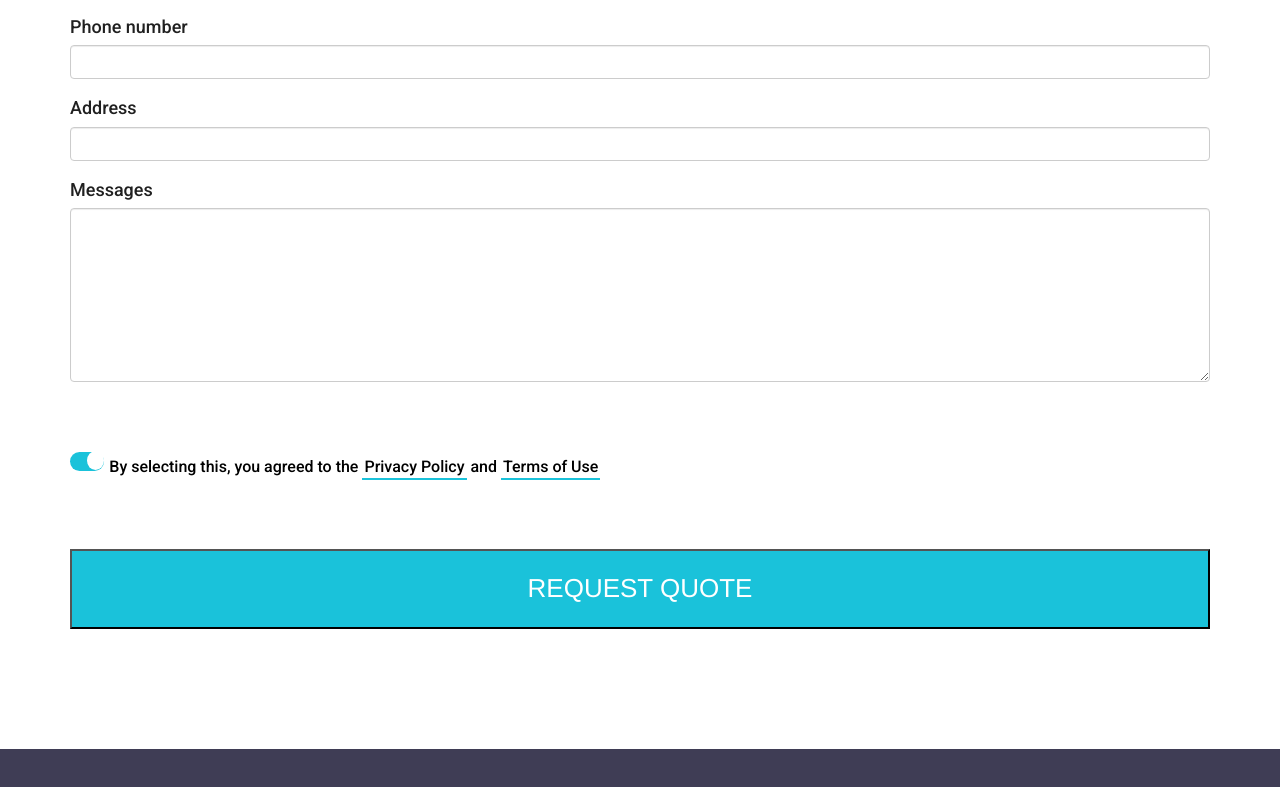
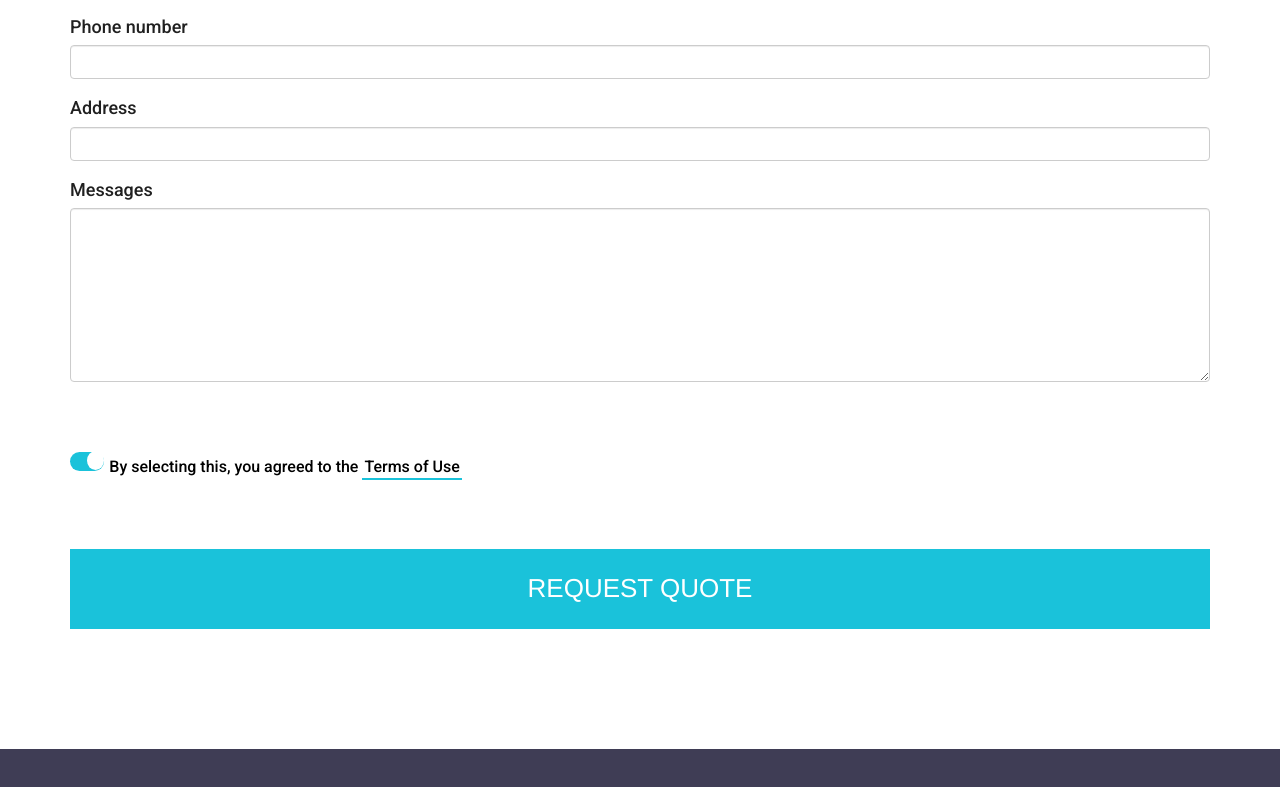
Before and after one commit to Tosinyusuf/contactpage, a plain HTML site: page index.html in a window 1280 px wide. Shown: the part 393-1180 px from the top of the page. Drawn offline with nearby package versions, Linux system fonts and the light colour scheme.

Commit message:
Update index.html

```diff
--- a/index.html
+++ b/index.html
@@ -68,7 +68,7 @@
                 </div>
                 <div class="form-group">
                     <label for="number"><span class="lab">Address</span></label>
-                    <input type="name" class="form-control" id="pwd">
+                    <input type="name" class="form-control" id="pwd" style="outline;none;">
                 </div>
                 <div class="form-group">
                     <label for="comment"><span class="lab">Messages</span></label>
@@ -79,9 +79,9 @@
                         <input type="checkbox" checked>
                         <span class="slider round"></span>
                     </label>
-                    <span class="sec"> By selecting this, you agreed to the <span class="sec" style="border-bottom:2px solid #1ac2da;  padding: 2px; outline:none;">Privacy Policy</span> and <span class="sec" style="border-bottom:2px solid #1ac2da; padding: 2px;">Terms of Use</span></span><br>
+                    <span class="sec"> By selecting this, you agreed to the <span class="sec" style="border-bottom:2px solid #1ac2da;  padding: 2px;>Privacy Policy</span> and <span class="sec" style="border-bottom:2px solid #1ac2da; padding: 2px;">Terms of Use</span></span><br>
                 </div>
-                <input type="submit" value="REQUEST QUOTE" style="background-color: #1ac2da; color: white; font-size: 26px; height: 80px; width: 100%;">
+                <input type="submit" value="REQUEST QUOTE" style="background-color: #1ac2da; color: white; font-size: 26px; height: 80px; width: 100%; border:none;">
             </form>
         </div>
     </section>
```
